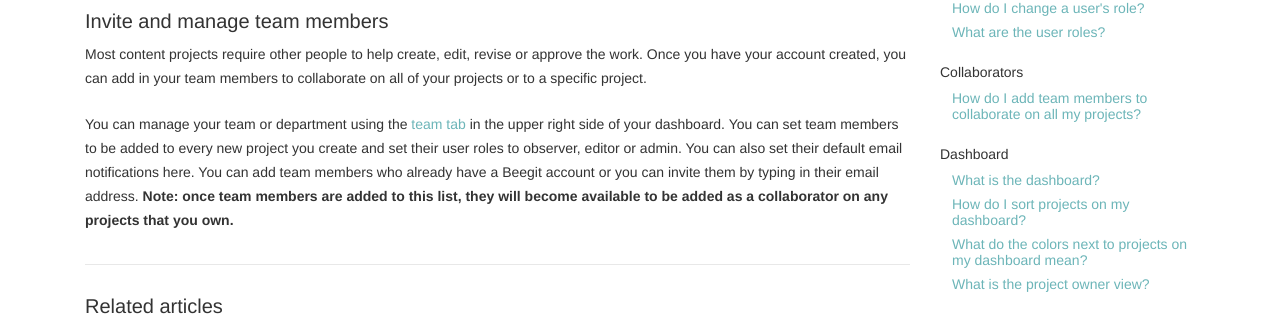
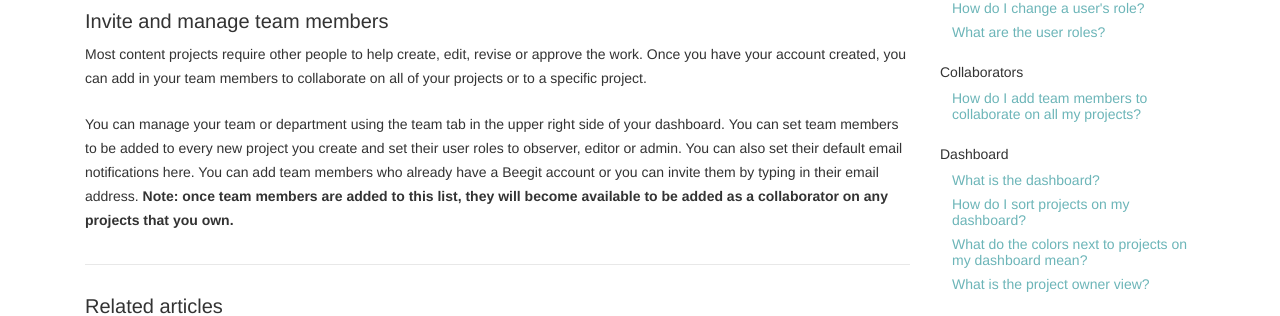
Before and after one commit to sancsoft/help.beegit.com, a Jekyll site: the page built from getting started/_posts/2014-11-01-how-do-i-set-up-beegit-for-my-team.md, in a window 1280 px wide. Shown: the part 633-949 px from the top of the page. Built offline with Jekyll 4.4.1, drawn with Linux system fonts in a browser that asks for light colours; nearby versions of some CDN libraries; comment, search, counter and statistics services are not loaded; part of the change alters nothing that is shown.

```diff
--- a/getting started/_posts/2014-11-01-how-do-i-set-up-beegit-for-my-team.md
+++ b/getting started/_posts/2014-11-01-how-do-i-set-up-beegit-for-my-team.md
@@ -27,4 +27,4 @@ Once you've created your Beegit account, you can log in and [create a project](h
 ### Invite and manage team members
 Most content projects require other people to help create, edit, revise or approve the work. Once you have your account created, you can add in your team members to collaborate on all of your projects or to a specific project.
 
-You can manage your team or department using the [team tab](https://beegit.com/team) in the upper right side of your dashboard. You can set team members to be added to every new project you create and set their user roles to observer, editor or admin. You can also set their default email notifications here. You can add team members who already have a Beegit account or you can invite them by typing in their email address. **Note: once team members are added to this list, they will become available to be added as a collaborator on any projects that you own.**
+You can manage your team or department using the team tab in the upper right side of your dashboard. You can set team members to be added to every new project you create and set their user roles to observer, editor or admin. You can also set their default email notifications here. You can add team members who already have a Beegit account or you can invite them by typing in their email address. **Note: once team members are added to this list, they will become available to be added as a collaborator on any projects that you own.**
```
